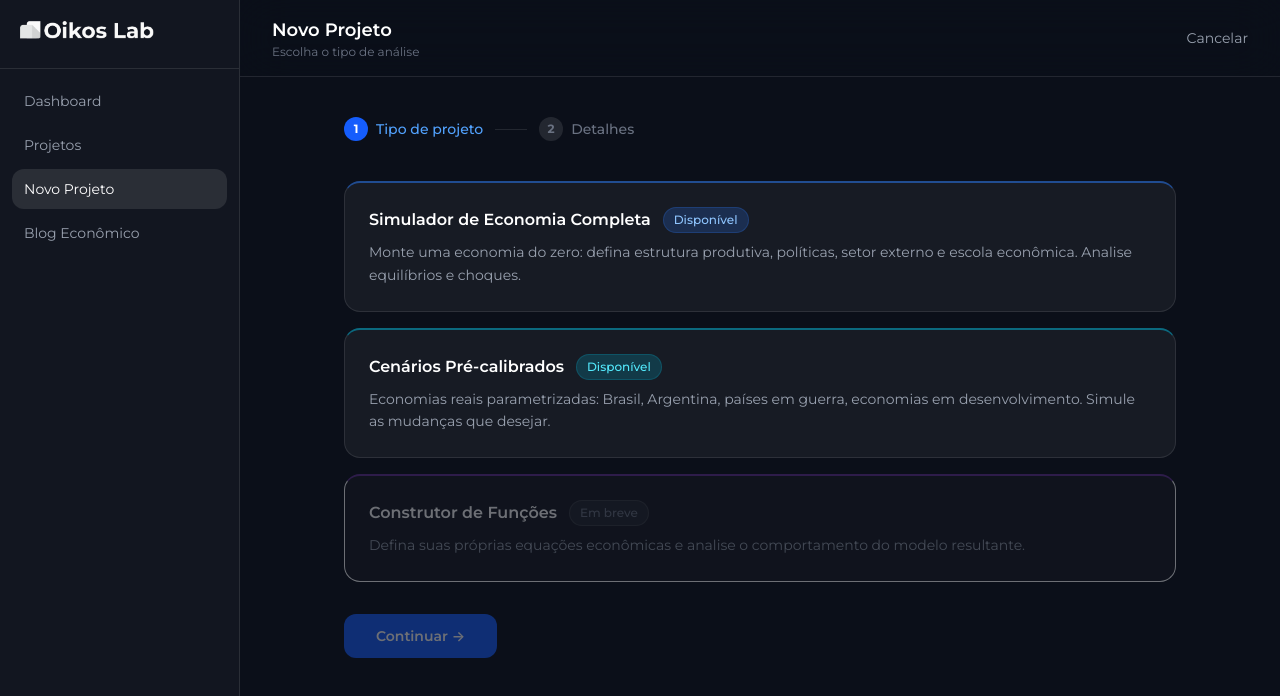
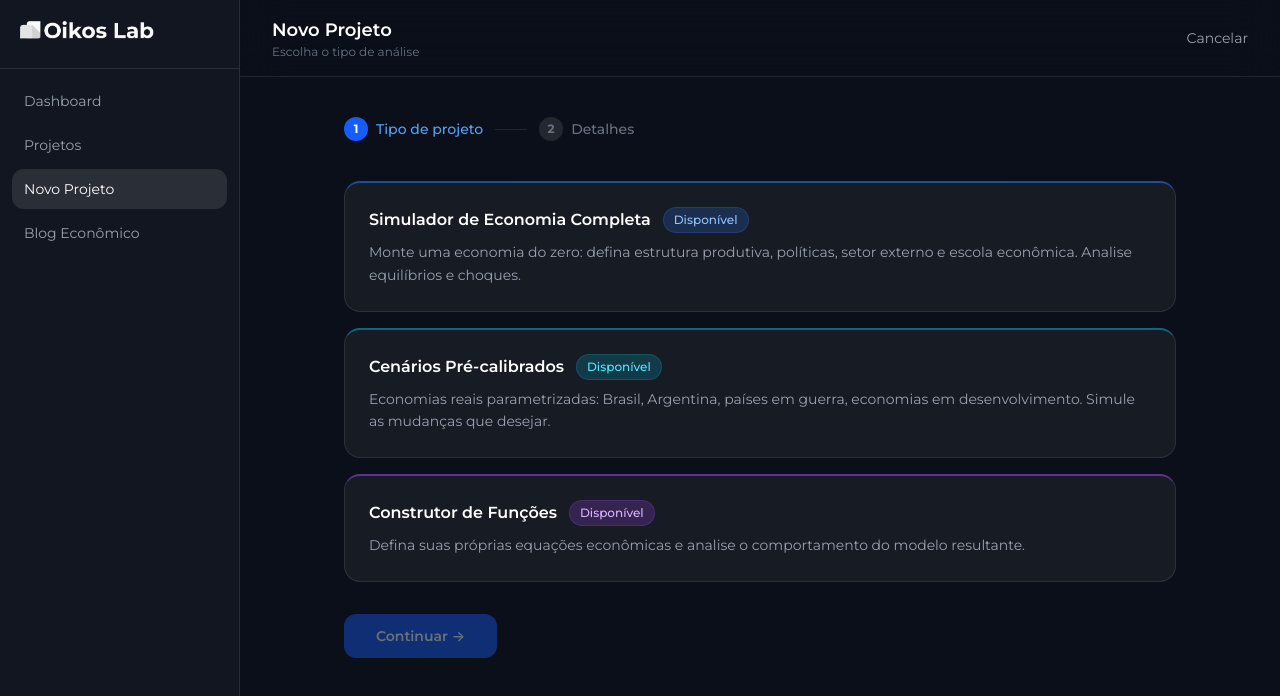
Before and after one commit to marcelouchoa-sys/oikoslab-platform, a Next.js app: page /projetos/novo in a window 1280 px wide. Shown: the top 696 px of the page. Built offline with nearby package versions, Linux system fonts and the light colour scheme; no server answers.

Commit message:
feat: libera construtor de funcoes

```diff
--- a/app/projetos/novo/page.tsx
+++ b/app/projetos/novo/page.tsx
@@ -29,9 +29,9 @@ const TIPOS = [
     titulo: 'Construtor de Funções',
     desc: 'Defina suas próprias equações econômicas e analise o comportamento do modelo resultante.',
     cor: 'border-t-purple-500/50',
-    tag: 'Em breve',
-    tagCor: 'bg-white/5 text-gray-500 border-white/10',
-    disponivel: false,
+    tag: 'Disponível',
+    tagCor: 'bg-purple-500/20 text-purple-300 border-purple-500/20',
+    disponivel: true,
   },
 ]
 
```
